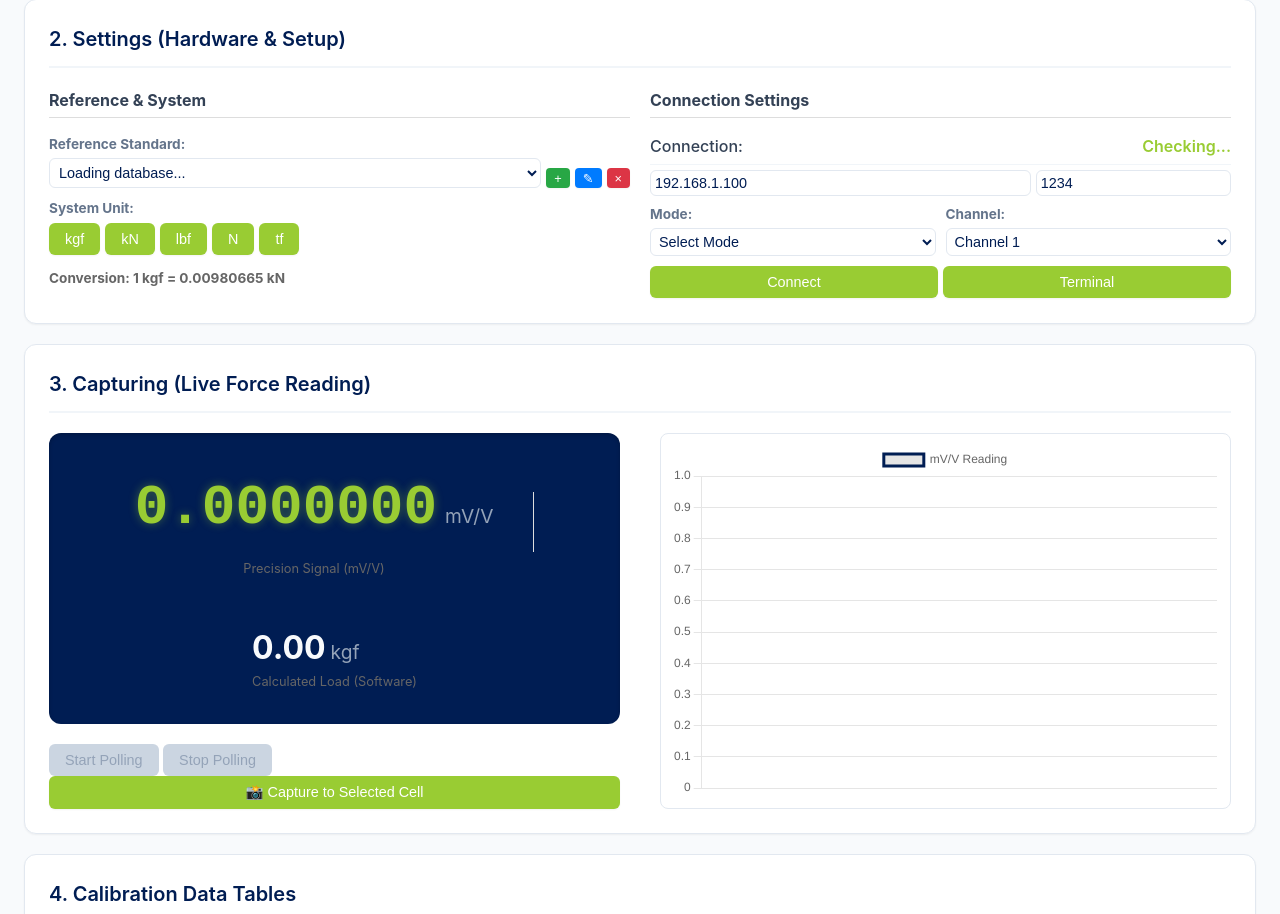
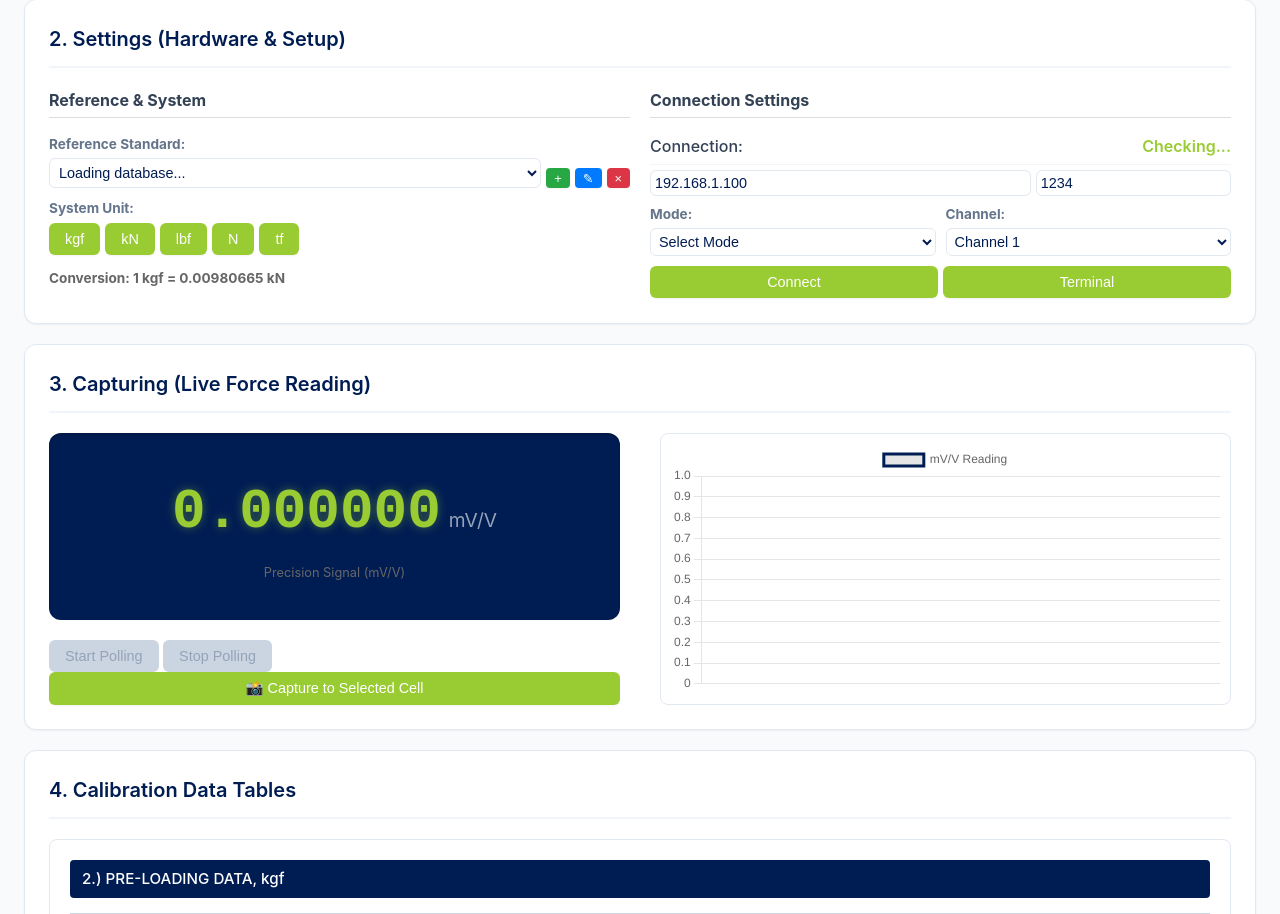
Before and after one commit to gm1888888/OJT-project, a PHP site: page / in a window 1280 px wide. Shown: the part 1010-1924 px from the top of the page. Run offline with PHP 8.4, Linux system fonts and the light colour scheme.

Commit message:
chore: clean project artifacts and simplify live monitor UI

```diff
--- a/public/css/style.css
+++ b/public/css/style.css
@@ -207,14 +207,6 @@ label {
   font-size: 1.2rem;
   color: #94a3b8;
   margin-left: 8px;
-}
-
-#reading-kgf {
-  color: #f8fafc !important;
-}
-
-#reading-unit, .reading-display span[style*="color: #000"] {
-  color: #94a3b8 !important;
 }
 
 .chart-container {
@@ -599,10 +591,6 @@ tbody tr:nth-child(even) {
   font-size: 2rem !important;
 }
 
-#live-monitor.mini-window #reading-kgf {
-  font-size: 1.5rem !important;
-}
-
 #live-monitor.mini-window .reading-display > div:nth-child(2) {
   /* Separator line */
   width: 80% !important;
--- a/public/index.html
+++ b/public/index.html
@@ -164,23 +164,12 @@
               <!-- Primary: mV/V -->
               <div style="display: flex; flex-direction: column; align-items: center;">
                 <div style="display: flex; align-items: baseline;">
-                  <div class="value" id="reading-mvv">0.0000000</div>
+                  <div class="value" id="reading-mvv">0.000000</div>
                   <div class="unit">mV/V</div>
                 </div>
                 <div style="margin-top: 5px;">
                   <span style="font-size: 0.8em; color: #666;">Precision Signal (mV/V)</span>
                 </div>
-              </div>
-
-              <div style="width: 1px; height: 60px; background-color: #ddd;"></div>
-
-              <!-- Secondary: Calculated Force -->
-              <div style="display: flex; flex-direction: column; align-items: flex-start; justify-content: center;">
-                <div style="display: flex; align-items: baseline; gap: 5px;">
-                  <span id="reading-kgf" style="font-weight: bold; color: #059669; font-size: 2em;">0.00</span>
-                  <span id="reading-unit" style="color: #059669; font-size: 1.2em;">kgf</span>
-                </div>
-                <span style="font-size: 0.8em; color: #666;">Calculated Load (Software)</span>
               </div>
 
             </div>
@@ -547,7 +536,7 @@
           <button id="btn-hist-archive" style="background: #f59e0b;">Archive Record</button>
           <button id="btn-hist-unarchive" style="background: #10b981; display: none;">Restore from Archive</button>
         </div>
-        <button id="btn-hist-load-demo" style="background: #6366f1;">Load as Demo</button>
+        <button id="btn-hist-load-demo" style="background: #6366f1;">Load</button>
         <button id="btn-hist-excel" style="background: #10b981;">Export Excel</button>
         <button id="btn-hist-print" style="background: #334155;">Print</button>
       </div>
--- a/public/js/main.js
+++ b/public/js/main.js
@@ -675,7 +675,7 @@ class DMP41CalibrationApp {
         if (this.currentReadings.length > 50) this.currentReadings.shift();
 
         // Update UI Precision mV/V (Requirement #5, #7)
-        document.getElementById('reading-mvv').textContent = def.toFixed(7);
+        document.getElementById('reading-mvv').textContent = def.toFixed(6);
 
         const mvvStatus = document.getElementById('reading-mvv-status');
         if (mvvStatus) {
@@ -708,7 +708,6 @@ class DMP41CalibrationApp {
         console.log(`- Force (kN): ${fKn.toFixed(7)}`);
         console.log(`- Final Load: ${val.toFixed(2)} ${this.currentUnit}`);
 
-        if (document.getElementById('reading-kgf')) document.getElementById('reading-kgf').textContent = val.toFixed(2);
         this.updateChart(def);
       } catch (err) { console.error('[Polling Error]', err); }
     }, 400);
@@ -719,8 +718,7 @@ class DMP41CalibrationApp {
     clearInterval(this.pollInterval);
     document.getElementById('btn-start-polling').disabled = false;
     document.getElementById('btn-stop-polling').disabled = true;
-    document.getElementById('reading-mvv').textContent = '0.0000000';
-    if (document.getElementById('reading-kgf')) document.getElementById('reading-kgf').textContent = '0.00';
+    document.getElementById('reading-mvv').textContent = '0.000000';
     this.updateChart(0);
   }
 
@@ -951,7 +949,7 @@ class DMP41CalibrationApp {
         });
         document.getElementById('modal-history-view').style.display = 'none';
         this.renderLogger();
-        alert("Historical data loaded as demo.");
+        alert("Historical data loaded.");
     };
     fetchMetadata();
   }
```
Also changed, not shown: 1 other file.
